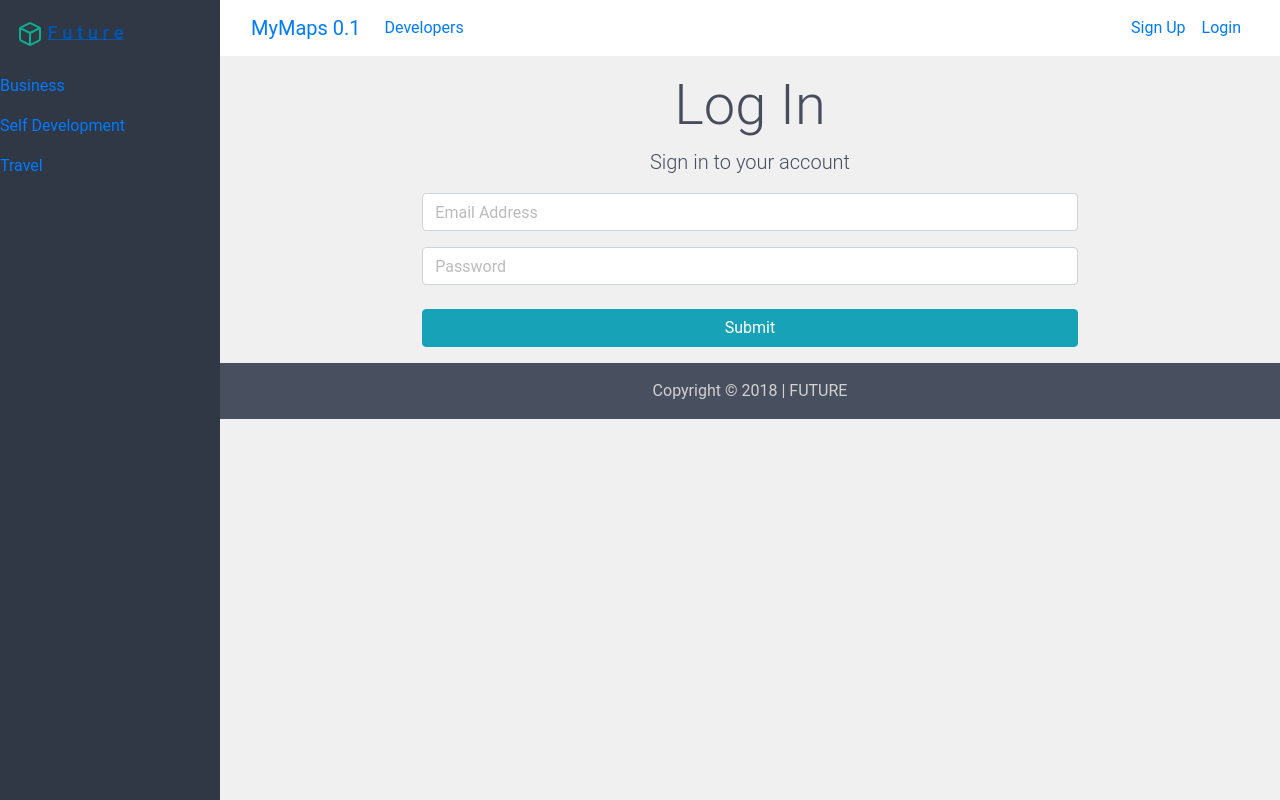
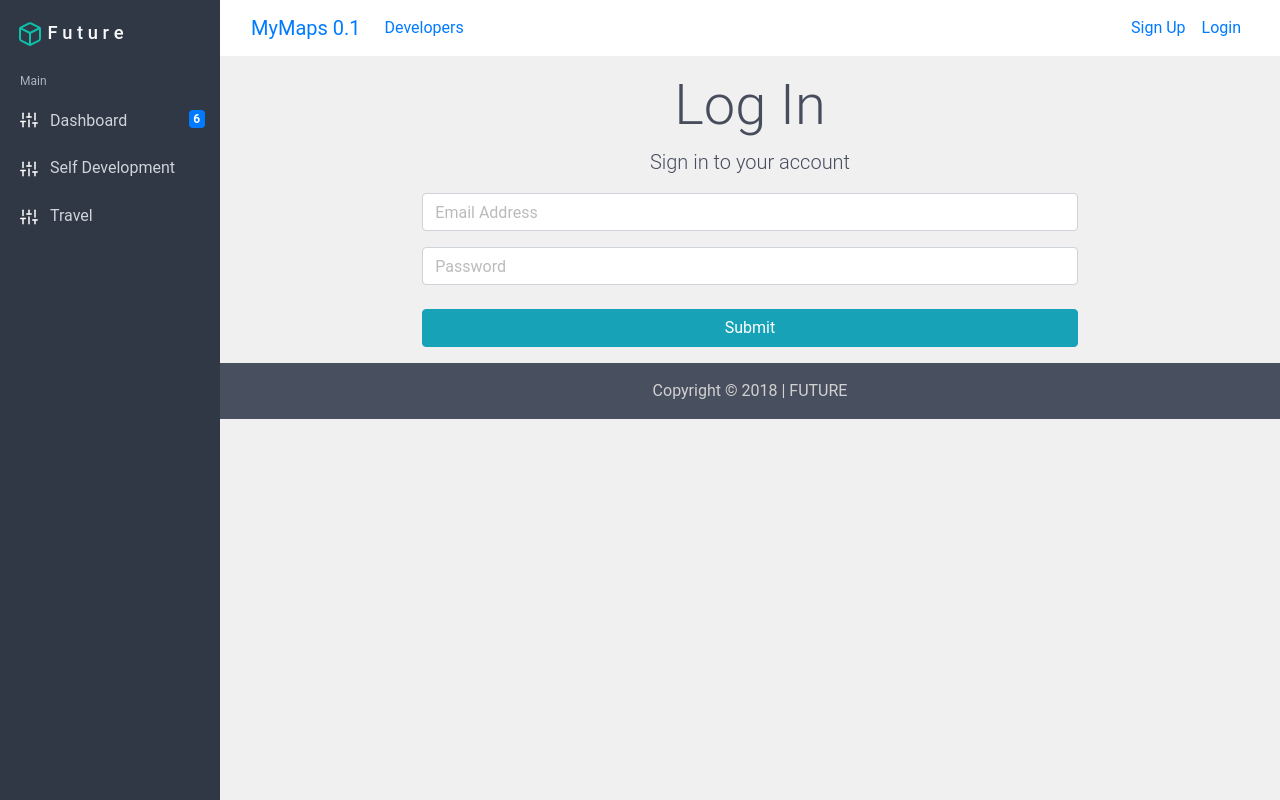
Before and after one commit to valpioner/mern, a React (Create React App) app in the folder client/: page /login in a window 1280 px wide. Built offline with nearby package versions, Linux system fonts and the light colour scheme; what google-maps-react would draw is missing.

Commit message:
added sidebar

```diff
--- a/client/src/App.css
+++ b/client/src/App.css
@@ -73,40 +73,179 @@ html, body, #root, .App {
   background-color: #2C3E50;
 }
 
+.feather {
+  width: 18px;
+  height: 18px;
+}
+
 /* Sidebar: --------------------------------------------------------------------------------------------------------- */
 
 .sidebar {
-  overflow: scroll;
-  overflow-y: hidden !important;
-  overflow-x: hidden !important;
-  min-height: 100% !important;
-  background-color: #303745;
-  color: #474D5D;
-
   min-width: 220px;
   max-width: 220px;
   min-height: 100vh;
+  transition: margin .4s ease-in-out;
+  z-index: 2
 }
 
-.sidebar-logo {
+.sidebar,.sidebar-content {
+  background: #303745
+}
+
+.sidebar-sticky .sidebar-nav {
+  padding-bottom: 0
+}
+
+.sidebar-sticky .sidebar-content {
+  overflow-y: scroll;
+  height: 100vh;
+  position: fixed;
+  top: 0;
+  z-index: 2;
+  width: 220px
+}
+
+.sidebar-nav {
+  padding-bottom: 3.5rem;
+  padding-left: 0;
+  list-style: none
+}
+
+.sidebar-link .feather,.sidebar-link svg {
+  margin-right: .75rem;
+  color: #fff;
+}
+
+.sidebar-link,a.sidebar-link {
+  display: block;
+  padding: .75rem 1.25rem;
+  color: #ced4da;
+  background: #303745;
+  transition: background .1s ease-in-out,color .1s ease-in-out;
+  position: relative;
+  text-decoration: none;
+}
+
+.sidebar-link:focus {
+  outline: 0
+}
+
+.sidebar-item.active .sidebar-link:hover,.sidebar-link:hover {
+  color: #ced4da;
+  background: #484f5e
+}
+
+.sidebar-dropdown .sidebar-link {
+  padding-left: 2.5rem;
+  color: #adb5bd;
+  background: #2a3948
+}
+
+.sidebar-dropdown .sidebar-item.active .sidebar-link,.sidebar-dropdown .sidebar-link:hover {
+  color: #e9ecef;
+  background: #484f5e
+}
+
+.sidebar [data-toggle=collapse] {
+  position: relative
+}
+
+.sidebar [data-toggle=collapse]:before {
+  content: " ";
+  border: solid;
+  border-width: 0 2px 2px 0;
+  display: inline-block;
+  padding: 2px;
+  -webkit-transform: rotate(45deg);
+  transform: rotate(45deg);
+  position: absolute;
+  top: 1.2rem;
+  right: 1.25rem;
+  transition: all .2s ease-out
+}
+
+.sidebar [aria-expanded=true]:before,.sidebar [data-toggle=collapse]:not(.collapsed):before {
+  -webkit-transform: rotate(-135deg);
+  transform: rotate(-135deg);
+  top: 1.4rem
+}
+
+.sidebar-brand {
   font-weight: 500;
   font-size: 1.15rem;
   padding: 1.15rem 1.25rem;
   color: #f8f9fa;
-  display: block;
+  display: block
 }
 
-.sidebar-logo .feather {
-  color: #0fae8e;
+.sidebar-brand:hover {
+  text-decoration: none;
+  color: #f8f9fa
+}
+
+.sidebar-brand:focus {
+  outline: 0
+}
+
+.sidebar-brand .feather,.sidebar-brand svg {
+  color: #0cc2aa;
   height: 24px;
   width: 24px;
   margin-left: -.15rem;
-  margin-right: .375rem;
+  margin-right: .375rem
 }
 
-.align-middle {
-  vertical-align: middle !important;
+.sidebar-toggle {
+  cursor: pointer;
+  width: 26px;
+  height: 26px
 }
+
+.sidebar:not(.sidebar-collapsed).toggled {
+  margin-left: -220px
+}
+
+@media (min-width: 1px) and (max-width:767.98px) {
+  .sidebar:not(.sidebar-collapsed) {
+      margin-left:-220px
+  }
+
+  .sidebar:not(.sidebar-collapsed).toggled {
+      margin-left: 0
+  }
+}
+
+.sidebar-collapsed.toggled {
+  margin-left: -220px
+}
+
+.sidebar-header {
+  background: transparent;
+  color: #adb5bd;
+  padding: .375rem 1.25rem;
+  font-size: .75rem
+}
+
+.sidebar-bottom {
+  padding: 1rem;
+  width: inherit;
+  font-size: .8rem;
+  bottom: 0;
+  position: fixed;
+  background: #2a3948;
+  min-width: 220px;
+  max-width: 220px;
+  color: #e9ecef;
+  z-index: 3
+}
+
+.sidebar-badge {
+  position: absolute;
+  right: 15px;
+  top: 14px
+}
+
+/* ------------------------------------------------------------------------------------------------------------------ */
 
 img {
   width: 100%;
--- a/client/src/components/layout/Sidebar.js
+++ b/client/src/components/layout/Sidebar.js
@@ -16,19 +16,26 @@ class Sidebar extends Component {
     const { isAuthenticated, user } = this.props.auth;
 
     const links = (
-      <ul className="navbar-nav ml-auto">
-        <li className="nav-item">
-          <Link className="nav-link" to="/business">
-            Business
+      <ul className="sidebar-nav">
+        <li className="sidebar-header">
+          Main
+        </li>
+        <li className="sidebar-item">
+          <Link className="sidebar-link" to="/business">
+          <svg xmlns="http://www.w3.org/2000/svg" width="24" height="24" viewBox="0 0 24 24" fill="none" stroke="currentColor" stroke-width="2" stroke-linecap="round" stroke-linejoin="round" class="feather feather-sliders align-middle"><line x1="4" y1="21" x2="4" y2="14"></line><line x1="4" y1="10" x2="4" y2="3"></line><line x1="12" y1="21" x2="12" y2="12"></line><line x1="12" y1="8" x2="12" y2="3"></line><line x1="20" y1="21" x2="20" y2="16"></line><line x1="20" y1="12" x2="20" y2="3"></line><line x1="1" y1="14" x2="7" y2="14"></line><line x1="9" y1="8" x2="15" y2="8"></line><line x1="17" y1="16" x2="23" y2="16"></line></svg>
+            <span class="align-middle">Dashboard</span>
+            <span class="sidebar-badge badge badge-primary">6</span>
           </Link>
         </li>
-        <li className="nav-item">
-          <Link className="nav-link" to="/selfDevelopment">
+        <li className="sidebar-item">
+          <Link className="sidebar-link" to="/selfDevelopment">
+          <svg xmlns="http://www.w3.org/2000/svg" width="24" height="24" viewBox="0 0 24 24" fill="none" stroke="currentColor" stroke-width="2" stroke-linecap="round" stroke-linejoin="round" class="feather feather-sliders align-middle"><line x1="4" y1="21" x2="4" y2="14"></line><line x1="4" y1="10" x2="4" y2="3"></line><line x1="12" y1="21" x2="12" y2="12"></line><line x1="12" y1="8" x2="12" y2="3"></line><line x1="20" y1="21" x2="20" y2="16"></line><line x1="20" y1="12" x2="20" y2="3"></line><line x1="1" y1="14" x2="7" y2="14"></line><line x1="9" y1="8" x2="15" y2="8"></line><line x1="17" y1="16" x2="23" y2="16"></line></svg>
             Self Development
           </Link>
         </li>
-        <li className="nav-item">
-          <Link className="nav-link" to="/travel">
+        <li className="sidebar-item">
+          <Link className="sidebar-link" to="/travel">
+          <svg xmlns="http://www.w3.org/2000/svg" width="24" height="24" viewBox="0 0 24 24" fill="none" stroke="currentColor" stroke-width="2" stroke-linecap="round" stroke-linejoin="round" class="feather feather-sliders align-middle"><line x1="4" y1="21" x2="4" y2="14"></line><line x1="4" y1="10" x2="4" y2="3"></line><line x1="12" y1="21" x2="12" y2="12"></line><line x1="12" y1="8" x2="12" y2="3"></line><line x1="20" y1="21" x2="20" y2="16"></line><line x1="20" y1="12" x2="20" y2="3"></line><line x1="1" y1="14" x2="7" y2="14"></line><line x1="9" y1="8" x2="15" y2="8"></line><line x1="17" y1="16" x2="23" y2="16"></line></svg>
             Travel
           </Link>
         </li>
@@ -37,7 +44,7 @@ class Sidebar extends Component {
 
     return (
       <nav className="sidebar">
-        <a className="sidebar-logo" href="#">
+        <a className="sidebar-brand" href="#">
           <svg xmlns="http://www.w3.org/2000/svg" width="24" height="24" viewBox="0 0 24 24" fill="none" stroke="currentColor" stroke-width="2" stroke-linecap="round" stroke-linejoin="round" class="feather feather-box align-middle"><path d="M12.89 1.45l8 4A2 2 0 0 1 22 7.24v9.53a2 2 0 0 1-1.11 1.79l-8 4a2 2 0 0 1-1.79 0l-8-4a2 2 0 0 1-1.1-1.8V7.24a2 2 0 0 1 1.11-1.79l8-4a2 2 0 0 1 1.78 0z"></path><polyline points="2.32 6.16 12 11 21.68 6.16"></polyline><line x1="12" y1="22.76" x2="12" y2="11"></line></svg>
           <span class="align-middle">F u t u r e</span>
         </a>
```
